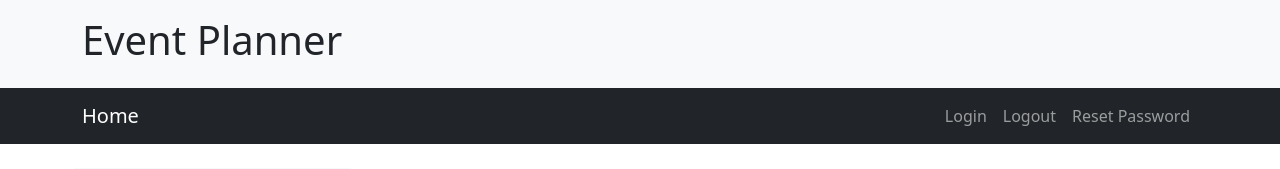
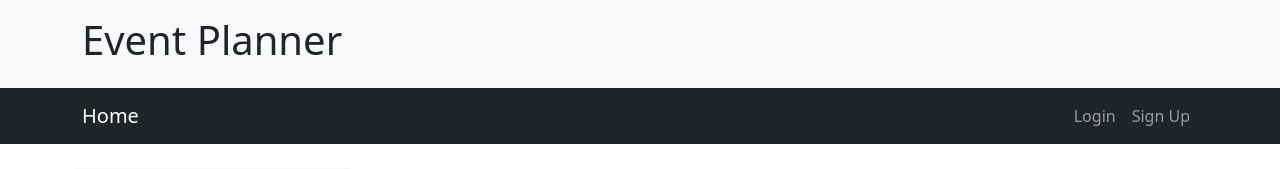
Before and after one commit to Markmcl25/project4, a Django app: template templates/create_event.html in a window 1280 px wide. Shown: the top 169 px of the page. Run offline with Django 3.2, Linux system fonts and the light colour scheme; the template is opened without the code that fills it, so the values that code supplies are empty, except form fields; form fields are guessed from the names that the template uses.

Commit message:
made changes to base

```diff
--- a/planner_pro/templates/base.html
+++ b/planner_pro/templates/base.html
@@ -27,15 +27,21 @@
         </button>
         <div class="collapse navbar-collapse" id="navbarNav">
             <ul class="navbar-nav ms-auto">
+                {% if user.is_authenticated %}
+                    <li class="nav-item">
+                        <a class="nav-link" href="{% url 'dashboard' %}">Dashboard</a>
+                    </li>
+                    <li class="nav-item">
+                        <a class="nav-link" href="{% url 'logout' %}">Logout</a>
+                    </li>
+                {% else %}
                     <li class="nav-item">
                         <a class="nav-link" href="{% url 'login' %}">Login</a>
                     </li>
                     <li class="nav-item">
-                        <a class="nav-link" href="{% url 'logout' %}">Logout</a>
+                        <a class="nav-link" href="{% url 'signup' %}">Sign Up</a>
                     </li>
-                    <li class="nav-item">
-                        <a class="nav-link" href="{% url 'password_reset' %}">Reset Password</a>
-                    </li>
+                {% endif %}
             </ul>
         </div>
     </div>
--- a/planner_pro/views.py
+++ b/planner_pro/views.py
@@ -2,6 +2,7 @@ from django.shortcuts import render, redirect, get_object_or_404
 from .models import Event
 from .forms import EventForm
 from django.utils.timezone import now
+from django.contrib.auth import login
 from django.contrib.auth.forms import UserCreationForm
 from django.contrib.auth.decorators import login_required
 
```
Also changed, not shown: db.sqlite3. Lines whose indentation alone changed are shown as unchanged.
